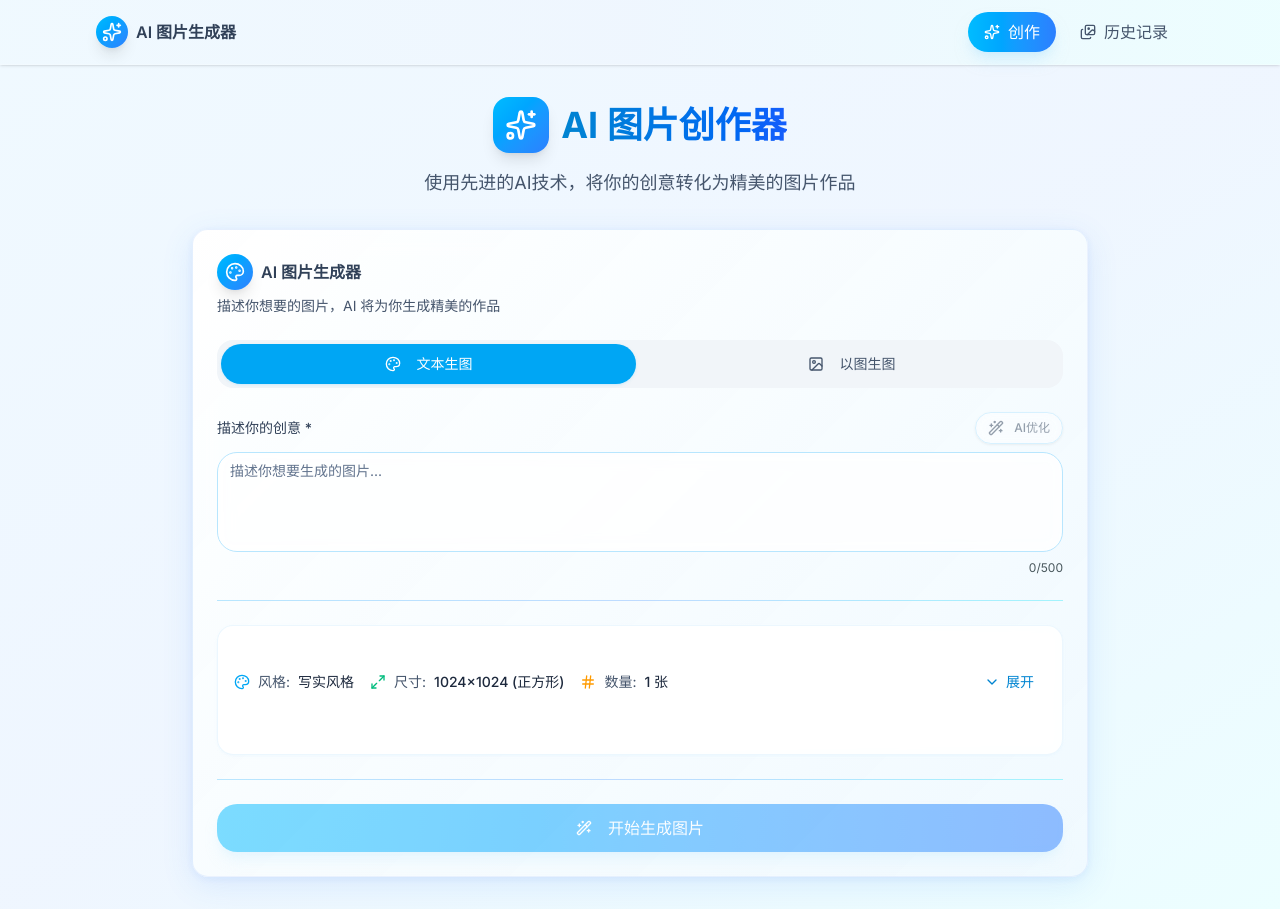
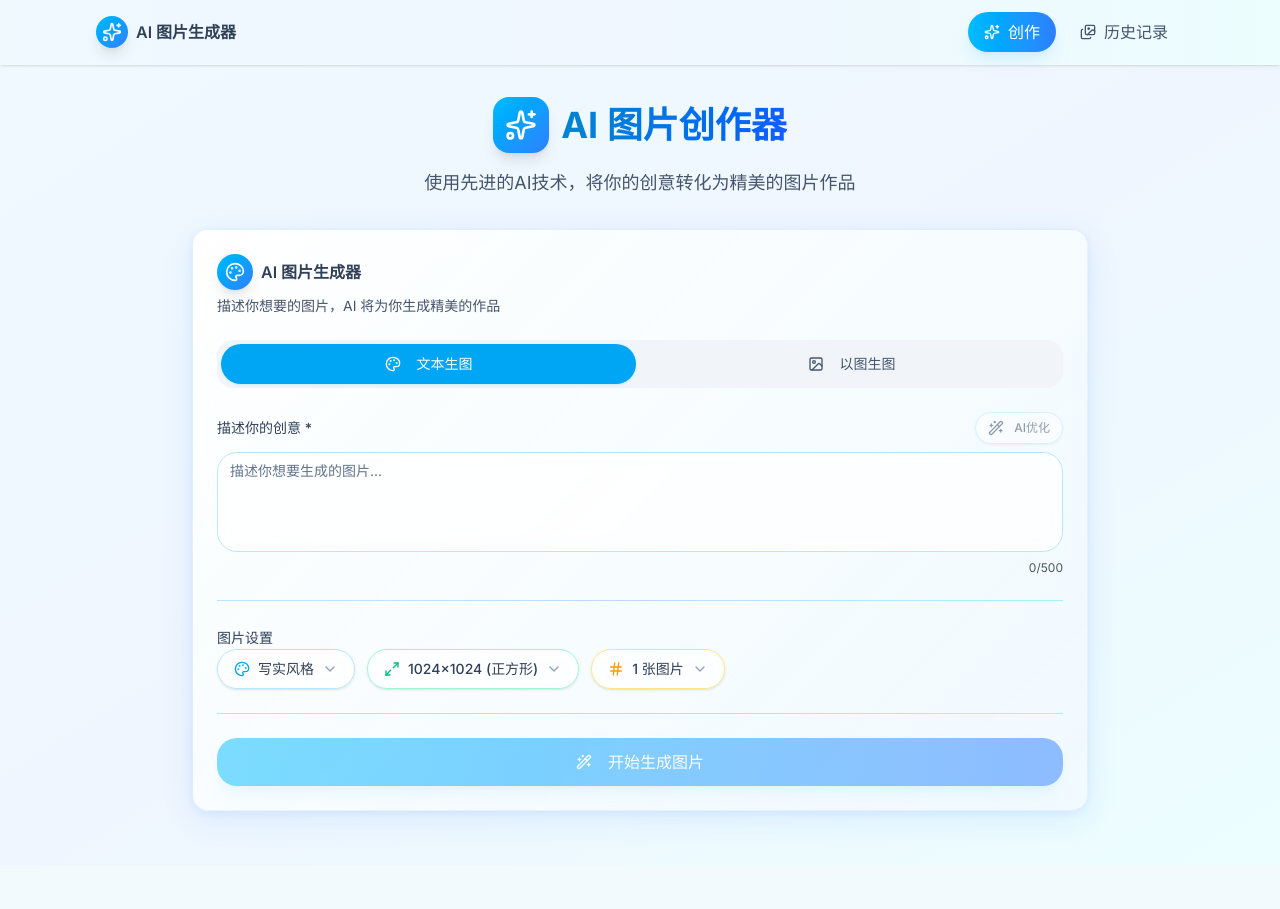
Before and after one commit to farion1231/ai-image-creator, a Next.js app: page / in a window 1280 px wide. After the commit the page ends 865 px from the top, so only its background shows below. Built offline with nearby package versions, Linux system fonts and the light colour scheme.

Commit message:
重构图片生成组件的设置，移除不必要的状态管理，新增风格、尺寸和数量选择的弹窗内容，优化用户交互体验，提升组件可读性和可维护性。

```diff
--- a/src/components/image-generator/SharedSettings.tsx
+++ b/src/components/image-generator/SharedSettings.tsx
@@ -1,13 +1,12 @@
 "use client";
 
 import { Label } from "@/components/ui/label";
-import { Card, CardContent } from "@/components/ui/card";
 import { Button } from "@/components/ui/button";
+import { Popover } from "@/components/ui/popover";
 import { Separator } from "@/components/ui/separator";
 import { sizeOptions, styleOptions } from "./constants";
 import type { GenerationParams, ImageToImageParams } from "./types";
-import { useState } from "react";
-import { Palette, Maximize2, Hash, ChevronDown, ChevronUp } from "lucide-react";
+import { Palette, Maximize2, Hash, Check, ChevronDown } from "lucide-react";
 
 interface SharedSettingsProps {
   params: GenerationParams | ImageToImageParams;
@@ -22,11 +21,6 @@ export function SharedSettings({
   onParamsChange,
   mode,
 }: SharedSettingsProps) {
-  const [activeTab, setActiveTab] = useState<"style" | "size" | "count">(
-    "style"
-  );
-  const [isExpanded, setIsExpanded] = useState(false);
-
   // 类型守护函数
   const isImageToImageParams = (
     p: GenerationParams | ImageToImageParams
@@ -34,14 +28,105 @@ export function SharedSettings({
     return mode === "image-to-image" && "strength" in p;
   };
 
-  const tabs = [
-    { id: "style", label: "风格", icon: Palette, count: styleOptions.length },
-    { id: "size", label: "尺寸", icon: Maximize2, count: sizeOptions.length },
-    { id: "count", label: "数量", icon: Hash, count: 4 },
-  ] as const;
-
   const currentStyle = styleOptions.find((s) => s.value === params.style);
   const currentSize = sizeOptions.find((s) => s.value === params.size);
+
+  // 风格选择弹窗内容
+  const StylePopoverContent = () => (
+    <div className="w-80">
+      <div className="mb-3 font-medium text-slate-700">选择艺术风格</div>
+      <div className="space-y-2 max-h-60 overflow-y-auto">
+        {styleOptions.map((style) => (
+          <Button
+            key={style.value}
+            variant="ghost"
+            onClick={() => onParamsChange({ style: style.value })}
+            className={`w-full justify-start p-3 h-auto text-left ${
+              params.style === style.value
+                ? "bg-sky-50 border border-sky-200 text-sky-700"
+                : "hover:bg-slate-50"
+            }`}
+          >
+            <div className="flex items-center w-full">
+              <div className="flex-1">
+                <div className="font-medium text-sm">{style.label}</div>
+                <div className="text-xs text-slate-500 mt-1">
+                  {style.description}
+                </div>
+              </div>
+              {params.style === style.value && (
+                <Check className="w-4 h-4 text-sky-600 ml-2" />
+              )}
+            </div>
+          </Button>
+        ))}
+      </div>
+    </div>
+  );
+
+  // 尺寸选择弹窗内容
+  const SizePopoverContent = () => (
+    <div className="w-72">
+      <div className="mb-3 font-medium text-slate-700">选择图片尺寸</div>
+      <div className="space-y-2 max-h-60 overflow-y-auto">
+        {sizeOptions.map((size) => {
+          const Icon = size.icon;
+          return (
+            <Button
+              key={size.value}
+              variant="ghost"
+              onClick={() => onParamsChange({ size: size.value })}
+              className={`w-full justify-start p-3 h-auto text-left ${
+                params.size === size.value
+                  ? "bg-emerald-50 border border-emerald-200 text-emerald-700"
+                  : "hover:bg-slate-50"
+              }`}
+            >
+              <div className="flex items-center w-full">
+                <Icon className="w-4 h-4 mr-3 text-slate-500" />
+                <div className="flex-1">
+                  <div className="font-medium text-sm">{size.label}</div>
+                  <div className="text-xs text-slate-500 mt-1">
+                    {size.value}
+                  </div>
+                </div>
+                {params.size === size.value && (
+                  <Check className="w-4 h-4 text-emerald-600 ml-2" />
+                )}
+              </div>
+            </Button>
+          );
+        })}
+      </div>
+    </div>
+  );
+
+  // 数量选择弹窗内容
+  const CountPopoverContent = () => (
+    <div className="w-48">
+      <div className="mb-3 font-medium text-slate-700">生成数量</div>
+      <div className="grid grid-cols-2 gap-2">
+        {[1, 2, 3, 4].map((count) => (
+          <Button
+            key={count}
+            variant="ghost"
+            onClick={() => onParamsChange({ count })}
+            className={`p-3 h-auto ${
+              params.count === count
+                ? "bg-amber-50 border border-amber-200 text-amber-700"
+                : "hover:bg-slate-50"
+            }`}
+          >
+            <div className="text-center">
+              <div className="text-lg font-bold">{count}</div>
+              <div className="text-xs text-slate-500">张</div>
+            </div>
+          </Button>
+        ))}
+      </div>
+      <div className="mt-3 text-xs text-slate-500">一次最多生成 4 张图片</div>
+    </div>
+  );
 
   return (
     <div className="space-y-4">
@@ -81,175 +166,50 @@ export function SharedSettings({
         </>
       )}
 
-      {/* 紧凑设置区域 */}
-      <Card className="border-sky-100/60 shadow-sm">
-        <CardContent className="p-4">
-          {/* 当前选择概览 */}
-          <div className="flex items-center justify-between mb-4">
-            <div className="flex items-center gap-4 text-sm">
-              <div className="flex items-center gap-2">
-                <Palette className="w-4 h-4 text-sky-500" />
-                <span className="text-slate-600">风格:</span>
-                <span className="font-medium text-slate-800">
-                  {currentStyle?.label}
-                </span>
-              </div>
-              <div className="flex items-center gap-2">
-                <Maximize2 className="w-4 h-4 text-emerald-500" />
-                <span className="text-slate-600">尺寸:</span>
-                <span className="font-medium text-slate-800">
-                  {currentSize?.label}
-                </span>
-              </div>
-              <div className="flex items-center gap-2">
-                <Hash className="w-4 h-4 text-amber-500" />
-                <span className="text-slate-600">数量:</span>
-                <span className="font-medium text-slate-800">
-                  {params.count} 张
-                </span>
-              </div>
-            </div>
-            <Button
-              variant="ghost"
-              size="sm"
-              onClick={() => setIsExpanded(!isExpanded)}
-              className="text-sky-600 hover:text-sky-700 hover:bg-sky-50"
-            >
-              {isExpanded ? (
-                <ChevronUp className="w-4 h-4" />
-              ) : (
-                <ChevronDown className="w-4 h-4" />
-              )}
-              {isExpanded ? "收起" : "展开"}
-            </Button>
-          </div>
+      <Label className="text-sm font-medium text-slate-700">图片设置</Label>
 
-          {/* 展开的详细设置 */}
-          {isExpanded && (
-            <div className="space-y-4">
-              {/* 选项卡导航 */}
-              <div className="flex space-x-1 bg-slate-100 rounded-lg p-1">
-                {tabs.map((tab) => {
-                  const Icon = tab.icon;
-                  return (
-                    <button
-                      key={tab.id}
-                      onClick={() => setActiveTab(tab.id)}
-                      className={`flex items-center gap-2 px-3 py-2 rounded-md text-sm font-medium transition-all duration-200 flex-1 justify-center ${
-                        activeTab === tab.id
-                          ? "bg-white text-sky-700 shadow-sm"
-                          : "text-slate-600 hover:text-slate-800 hover:bg-slate-50"
-                      }`}
-                    >
-                      <Icon className="w-4 h-4" />
-                      {tab.label}
-                      <span className="text-xs opacity-60">({tab.count})</span>
-                    </button>
-                  );
-                })}
-              </div>
+      {/* 设置按钮组 */}
+      <div className="flex flex-wrap gap-3">
+        {/* 艺术风格按钮 */}
+        <Popover content={<StylePopoverContent />} placement="bottom">
+          <Button
+            variant="outline"
+            className="flex items-center gap-2 px-4 py-2 border-sky-200 hover:border-sky-300 hover:bg-sky-50"
+          >
+            <Palette className="w-4 h-4 text-sky-500" />
+            <span className="text-sm">
+              {currentStyle ? currentStyle.label : "选择风格"}
+            </span>
+            <ChevronDown className="w-3 h-3 text-slate-400" />
+          </Button>
+        </Popover>
 
-              {/* 选项卡内容 */}
-              <div className="min-h-[200px]">
-                {/* 风格选项 */}
-                {activeTab === "style" && (
-                  <div className="space-y-3">
-                    <div className="grid grid-cols-1 gap-2">
-                      {styleOptions.map((style) => (
-                        <Button
-                          key={style.value}
-                          variant={
-                            params.style === style.value ? "default" : "outline"
-                          }
-                          onClick={() => onParamsChange({ style: style.value })}
-                          className={`p-4 h-auto text-left transition-all duration-200 ${
-                            params.style === style.value
-                              ? "bg-gradient-to-r from-sky-500 to-blue-500 text-white shadow-lg"
-                              : "border-sky-200 hover:border-sky-300 hover:bg-sky-50"
-                          }`}
-                        >
-                          <div className="space-y-1">
-                            <div className="font-medium">{style.label}</div>
-                            <div className="text-xs opacity-80">
-                              {style.description}
-                            </div>
-                          </div>
-                        </Button>
-                      ))}
-                    </div>
-                  </div>
-                )}
+        {/* 图片尺寸按钮 */}
+        <Popover content={<SizePopoverContent />} placement="bottom">
+          <Button
+            variant="outline"
+            className="flex items-center gap-2 px-4 py-2 border-emerald-200 hover:border-emerald-300 hover:bg-emerald-50"
+          >
+            <Maximize2 className="w-4 h-4 text-emerald-500" />
+            <span className="text-sm">
+              {currentSize ? currentSize.label : "选择尺寸"}
+            </span>
+            <ChevronDown className="w-3 h-3 text-slate-400" />
+          </Button>
+        </Popover>
 
-                {/* 尺寸选项 */}
-                {activeTab === "size" && (
-                  <div className="space-y-3">
-                    <div className="grid grid-cols-1 sm:grid-cols-2 gap-2">
-                      {sizeOptions.map((size) => {
-                        const Icon = size.icon;
-                        return (
-                          <Button
-                            key={size.value}
-                            variant={
-                              params.size === size.value ? "default" : "outline"
-                            }
-                            onClick={() => onParamsChange({ size: size.value })}
-                            className={`p-3 h-auto text-left transition-all duration-200 ${
-                              params.size === size.value
-                                ? "bg-gradient-to-r from-emerald-500 to-green-500 text-white shadow-lg"
-                                : "border-emerald-200 hover:border-emerald-300 hover:bg-emerald-50"
-                            }`}
-                          >
-                            <div className="flex items-center gap-3">
-                              <Icon className="w-4 h-4 flex-shrink-0" />
-                              <div className="space-y-1">
-                                <div className="font-medium text-sm">
-                                  {size.label}
-                                </div>
-                                <div className="text-xs opacity-75">
-                                  {size.value}
-                                </div>
-                              </div>
-                            </div>
-                          </Button>
-                        );
-                      })}
-                    </div>
-                  </div>
-                )}
-
-                {/* 数量选项 */}
-                {activeTab === "count" && (
-                  <div className="space-y-3">
-                    <div className="grid grid-cols-2 gap-3">
-                      {[1, 2, 3, 4].map((count) => (
-                        <Button
-                          key={count}
-                          variant={
-                            params.count === count ? "default" : "outline"
-                          }
-                          onClick={() => onParamsChange({ count })}
-                          className={`p-4 h-auto transition-all duration-200 ${
-                            params.count === count
-                              ? "bg-gradient-to-r from-amber-500 to-orange-500 text-white shadow-lg"
-                              : "border-amber-200 hover:border-amber-300 hover:bg-amber-50"
-                          }`}
-                        >
-                          <div className="text-center">
-                            <div className="text-2xl font-bold mb-1">
-                              {count}
-                            </div>
-                            <div className="text-xs opacity-80">张图片</div>
-                          </div>
-                        </Button>
-                      ))}
-                    </div>
-                  </div>
-                )}
-              </div>
-            </div>
-          )}
-        </CardContent>
-      </Card>
+        {/* 生成数量按钮 */}
+        <Popover content={<CountPopoverContent />} placement="bottom">
+          <Button
+            variant="outline"
+            className="flex items-center gap-2 px-4 py-2 border-amber-200 hover:border-amber-300 hover:bg-amber-50"
+          >
+            <Hash className="w-4 h-4 text-amber-500" />
+            <span className="text-sm">{params.count} 张图片</span>
+            <ChevronDown className="w-3 h-3 text-slate-400" />
+          </Button>
+        </Popover>
+      </div>
     </div>
   );
 }
```
